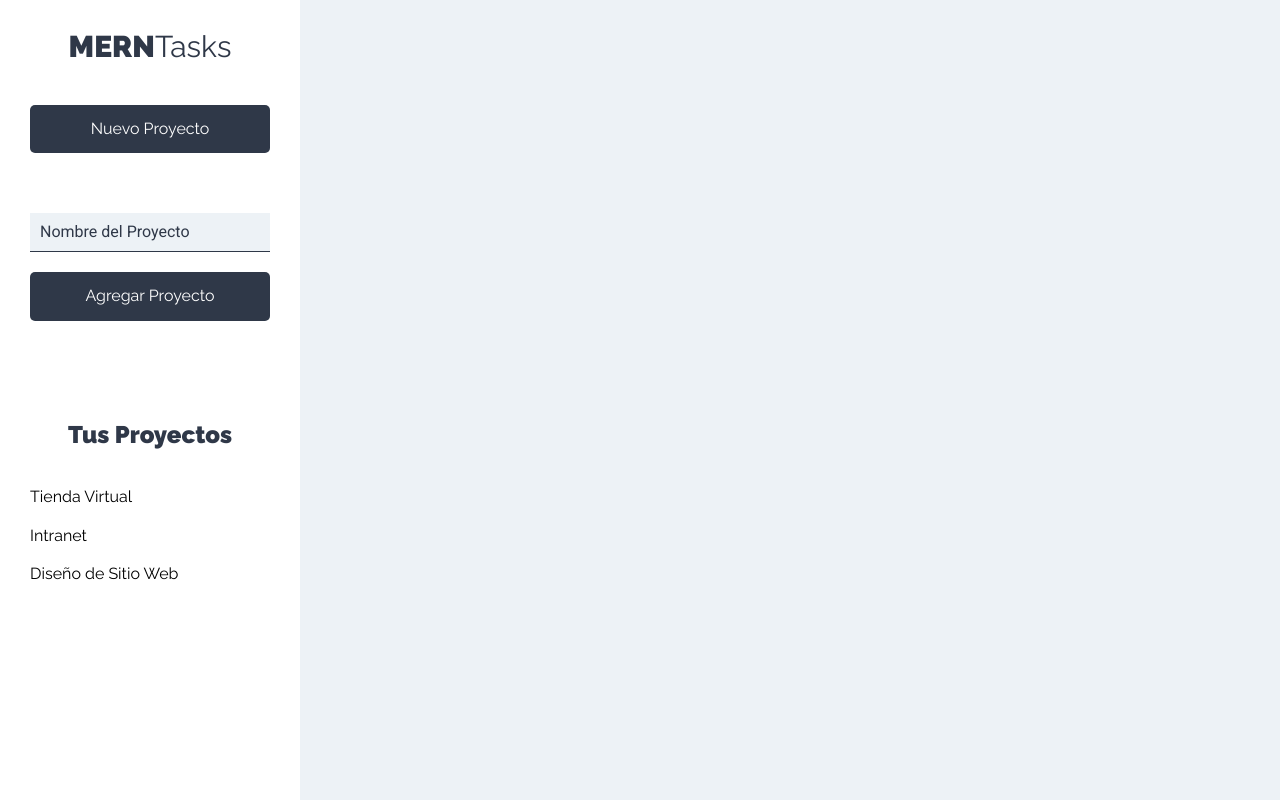
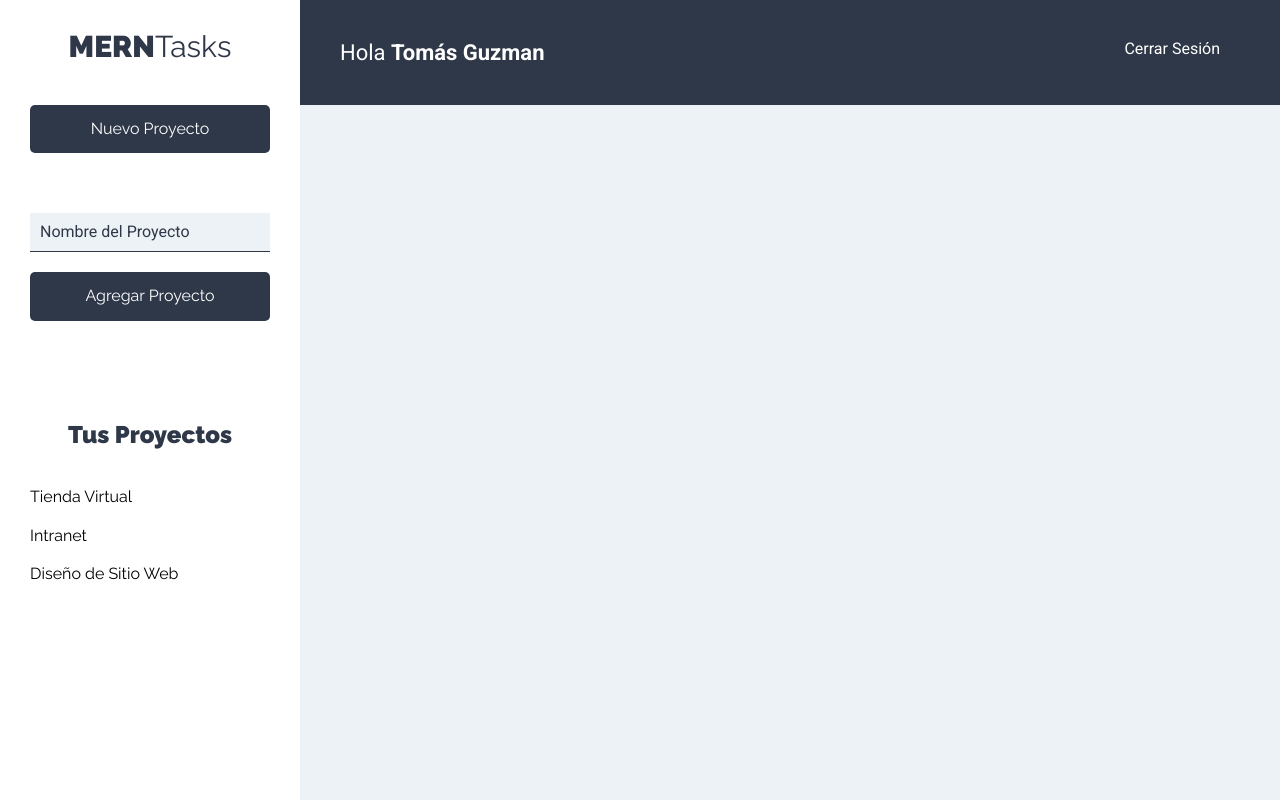
Before and after one commit to tomasgz7/Merntasks-cliente, a React (Create React App) app: page /proyectos in a window 1280 px wide. Built offline with nearby package versions, Linux system fonts and the light colour scheme.

Commit message:
Creando el Header en proyectos.

```diff
--- /dev/null
+++ b/src/components/layout/Barra.js
@@ -0,0 +1,15 @@
+import React from 'react'
+
+const Barra = () => {
+    return (
+        <header className='app-header'>
+            <p className='nombre-usuario'>Hola <span>Tomás Guzman</span></p>
+
+            <nav className='nav-principal'>
+                <a href='#!'>Cerrar Sesión</a>
+            </nav>
+        </header>
+     );
+}
+
+export default Barra;
--- a/src/components/proyectos/Proyectos.js
+++ b/src/components/proyectos/Proyectos.js
@@ -1,5 +1,6 @@
 import React from 'react';
 import Sidebar from '../layout/Sidebar';
+import Barra from '../layout/Barra';
 
 const Proyectos = () => {
     return (
@@ -7,6 +8,8 @@
          <Sidebar />
 
         <div className='seccion-principal'>
+         <Barra />
+
         <main>
 
               <div className='contenedor-tareas'>
```
